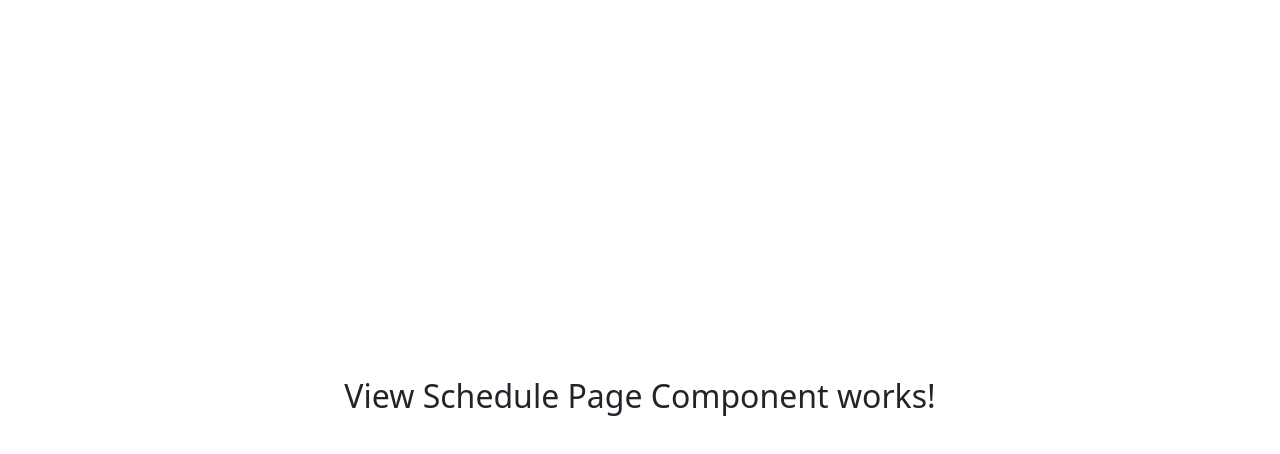
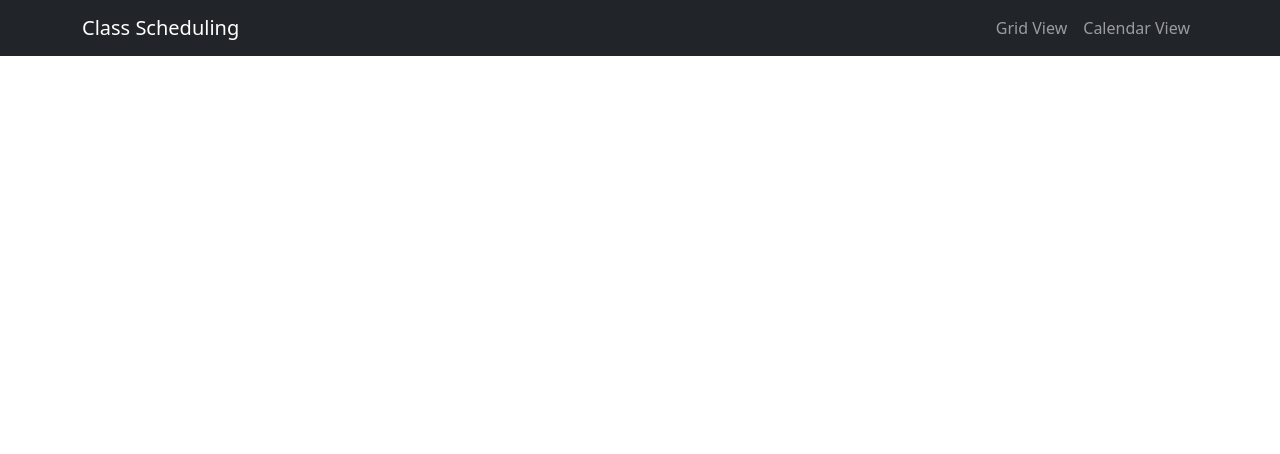
Before and after one commit to KatlynnGaster/Class_Schedule, a React (Vite) app: page / in a window 1280 px wide. Shown: the top 454 px of the page. Built offline with nearby package versions, Linux system fonts and the light colour scheme.

Commit message:
Initial Navbar and homepage implementation.
Pretty barebones as of now, but has the ability to call <GridView /> and <CalendarView /> functions once merged.

```diff
--- a/src/App.jsx
+++ b/src/App.jsx
@@ -1,24 +1,34 @@
-import { useState } from 'react'
-import reactLogo from './assets/react.svg'
-import viteLogo from '/vite.svg'
-import './App.css'
-import "bootstrap/dist/css/bootstrap.min.css";
-import "bootstrap/dist/js/bootstrap.bundle.min";
-import ViewSchedulePage from './ViewSchedulePage';
+import React, { useState } from 'react';
+import { Container, Navbar, Nav } from 'react-bootstrap';
+import 'bootstrap/dist/css/bootstrap.min.css'; // Ensure Bootstrap is imported
+import './App.css';
 
+const App = () => {
+  const [view, setView] = useState('grid'); // Track the current view
 
-function App() {
-  const [count, setCount] = useState(0)
+  const handleViewSwitch = (viewType) => {
+    setView(viewType);
+  };
 
   return (
-    <>
-      {/* for bootstrap*/}
-      <ViewSchedulePage />
+    <div>
+      {/* Navbar */}
+      <Navbar bg="dark" variant="dark" expand="lg" fixed="top">
+        <Container>
+          <Navbar.Brand>Class Scheduling</Navbar.Brand>
+          <Nav className="mr-auto"> {/* This ensures the links are left-aligned */}
+            <Nav.Link onClick={() => handleViewSwitch('grid')}>Grid View</Nav.Link>
+            <Nav.Link onClick={() => handleViewSwitch('calendar')}>Calendar View</Nav.Link>
+          </Nav>
+        </Container>
+      </Navbar>
 
+      {/* Content Area */}
+      <Container className="mt-5"> {/* Increase margin to prevent content from being hidden behind navbar */}
+        {/* {view === 'grid' ? <GridView /> : <CalendarView />} */}
+      </Container>
+    </div>
+  );
+};
 
-
-    </>
-  )
-}
-
-export default App
+export default App;
```
Also changed, not shown: src/index.js (added, +12 -0 lines).
